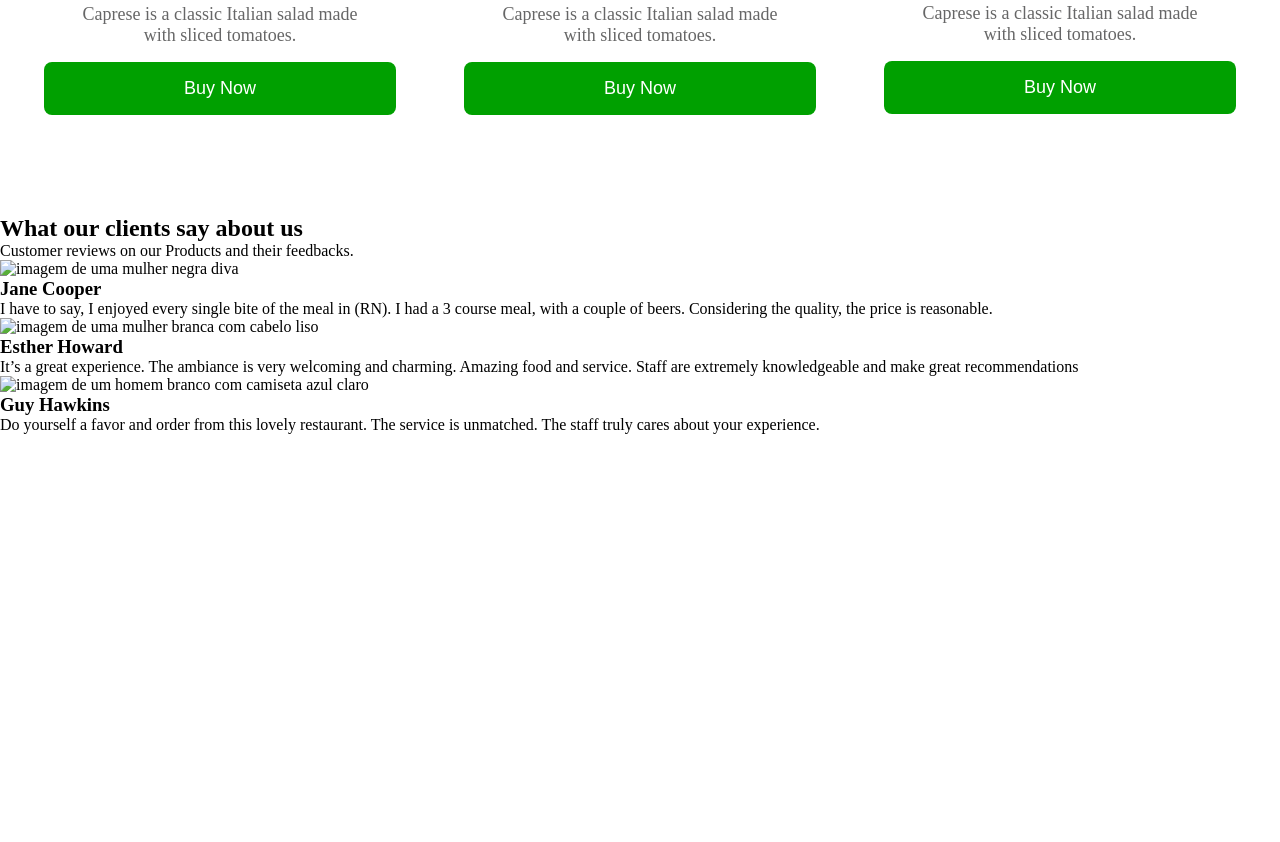
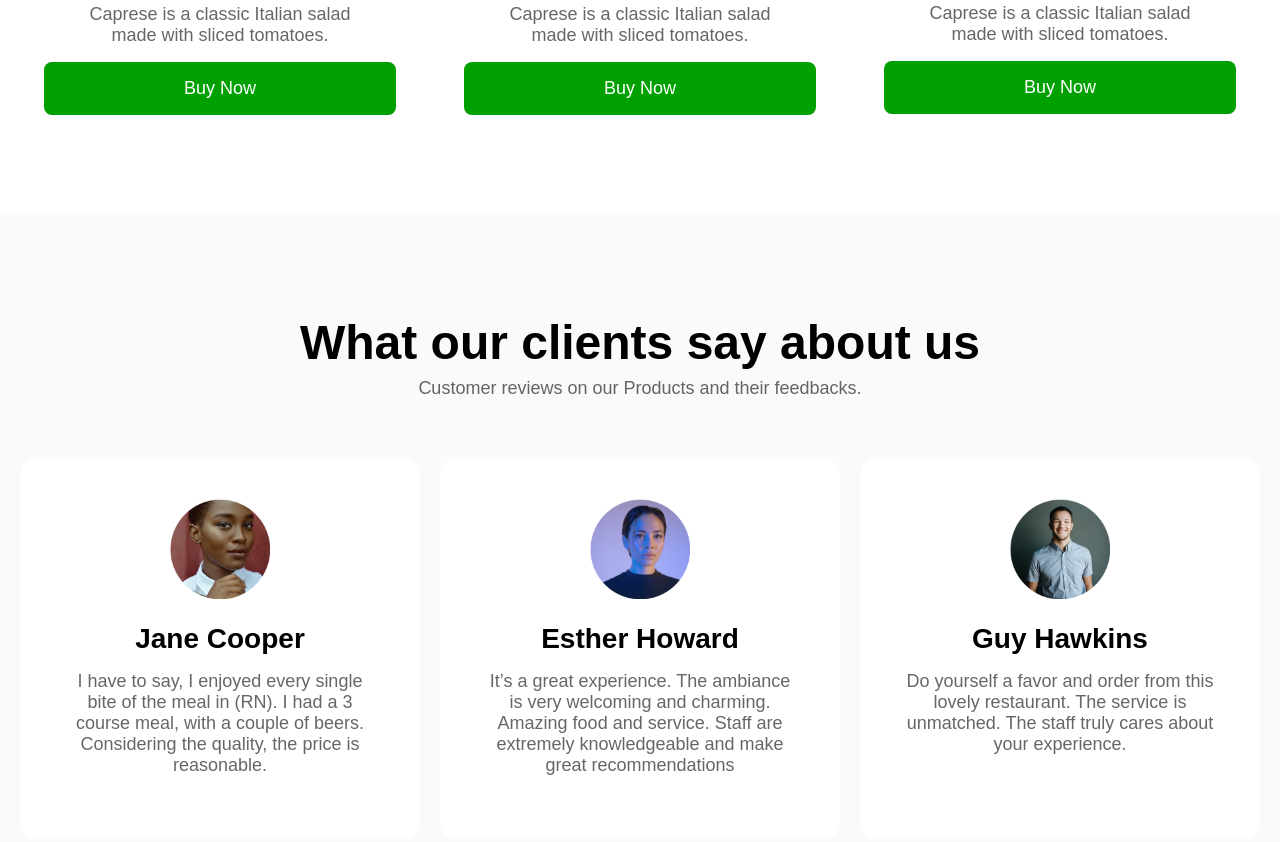
Before and after one commit to itsmsarah/Quick-Food, a plain HTML site: page index.html in a window 1280 px wide. Shown: the part 1968-2810 px from the top of the page. Before the commit the page ends 2402 px from the top, so only its background shows below. Drawn offline with Linux system fonts and the light colour scheme.

Commit message:
style:Style comentarios section in style.css and trying to fix the font size in global.css

```diff
--- a/src/styles/global.css
+++ b/src/styles/global.css
@@ -10,8 +10,8 @@
 }
 
 
-body {
-    font-family: 'Gilroy';
+body{
+    font-family: 'Gilroy',sans-serif;
 }
 
 :root{
--- a/src/styles/style.css
+++ b/src/styles/style.css
@@ -239,3 +239,60 @@ main{
     font-size: var(--font-size--button);
     border-radius: 8px ;
 }
+.comentarios{
+    display: flex;
+    flex-direction: column;
+    justify-content: center;
+    align-items: center;
+    /* width: 1439px; */
+    padding: 100px;
+    background-color: var(--color--white--overlay);
+
+}
+.comentarios-title{
+    text-align: center;
+    margin-bottom: 60px;
+}
+.comentarios-title h2{
+    font-size: var(--font--size--h2);
+    color: var(--color--neutral--black);
+    margin-bottom: 8px;
+}
+.comentarios-title p{
+    font-size: var(--font--size--p);
+    color: var(--color--neutral--light--gray);
+}
+.cards-comentarios{
+    width: 1240px;
+    display: flex;
+    gap: 20px;
+
+}
+.comentarios-content img{
+    width:100px;
+    height: 100px;
+    margin-bottom: 24px;
+}
+.comentarios-content{
+    width: 400px;
+    height: 300px;
+    align-items: center;
+    justify-content: center;
+    display: flex;
+    flex-direction: column;
+    padding: 40px;
+    background-color: var(--color--neutral--white);
+    border-radius: 16px;
+    text-align: center;
+}
+.comentarios-content h3{
+    font-size: var(--font--size--h3);
+    color: var(--color--neutral--black);
+    margin-bottom: 16px;
+}
+.comentarios-content p{
+    color: var(--color--neutral--light--gray);
+    font-size: var(--font--size--p);
+    width: 310px;
+    height: 150px;
+}
```
Also changed, not shown: src/assets/images/Ellipse 1.png (added), src/assets/images/Ellipse 2.png (added), src/assets/images/Ellipse 3.png (added).
